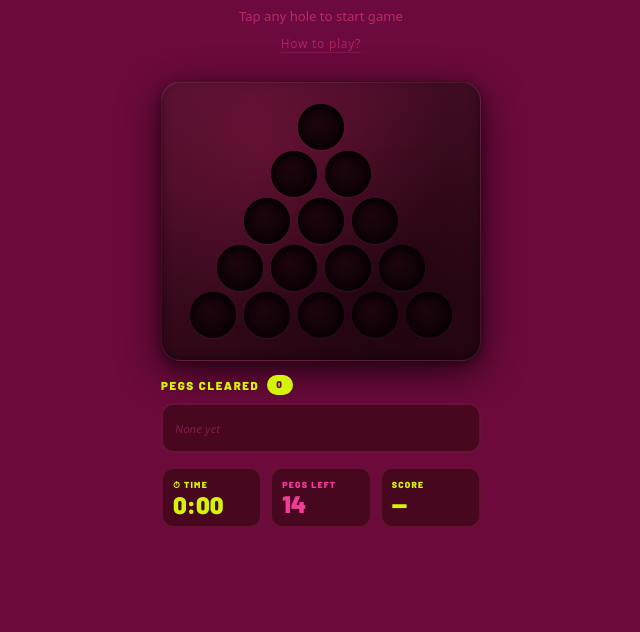
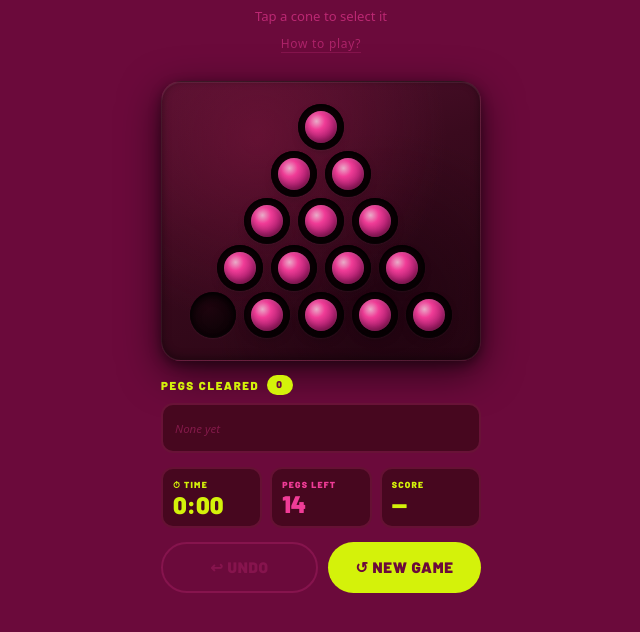
Before and after one commit to candice-grain/thelastpeggame, a plain HTML site: page index.html in a window 1280 px wide. Shown: the part 116-748 px from the top of the page, without its empty margins (319-959 px from the left). Drawn offline with Linux system fonts and the light colour scheme.

Commit message:
Add files via upload

```diff
--- a/index.html
+++ b/index.html
@@ -613,7 +613,7 @@
   <div class="header">
     <div class="title">The Last Peg</div>
     <div class="subtitle">Leave just one.</div>
-    <div id="status">Tap any hole to start game</div>
+    <div id="status">Tap a cone to select it</div>
     <span class="how-to-play-link" id="htp-btn">How to play?</span>
   </div>
 
@@ -661,7 +661,7 @@
       <div class="htp-steps">
         <div class="htp-step">
           <div class="htp-num">1</div>
-          <div class="htp-text"><strong>Pick your starting hole.</strong> Tap any hole on the board — that hole stays empty. The rest fill with pegs (14 total).</div>
+          <div class="htp-text"><strong>The board is randomised.</strong> Each game starts with one random empty hole and 14 pegs — you can't choose it, that's the challenge!</div>
         </div>
         <div class="htp-step">
           <div class="htp-num">2</div>
@@ -892,15 +892,9 @@
 }
 
 function resetGame() {
-  board    = new Array(15).fill(false);
-  captured = 0;
-  history  = [];
-  selected = null;
-  phase    = 'setup';
-  resetTimer();
   document.getElementById('result-overlay').style.display = 'none';
-  render();
-  updateHUD();
+  const emptyIdx = Math.floor(Math.random() * 15);
+  startGame(emptyIdx);
 }
 
 // ── RENDER ─────────────────────────────────────────────
```
